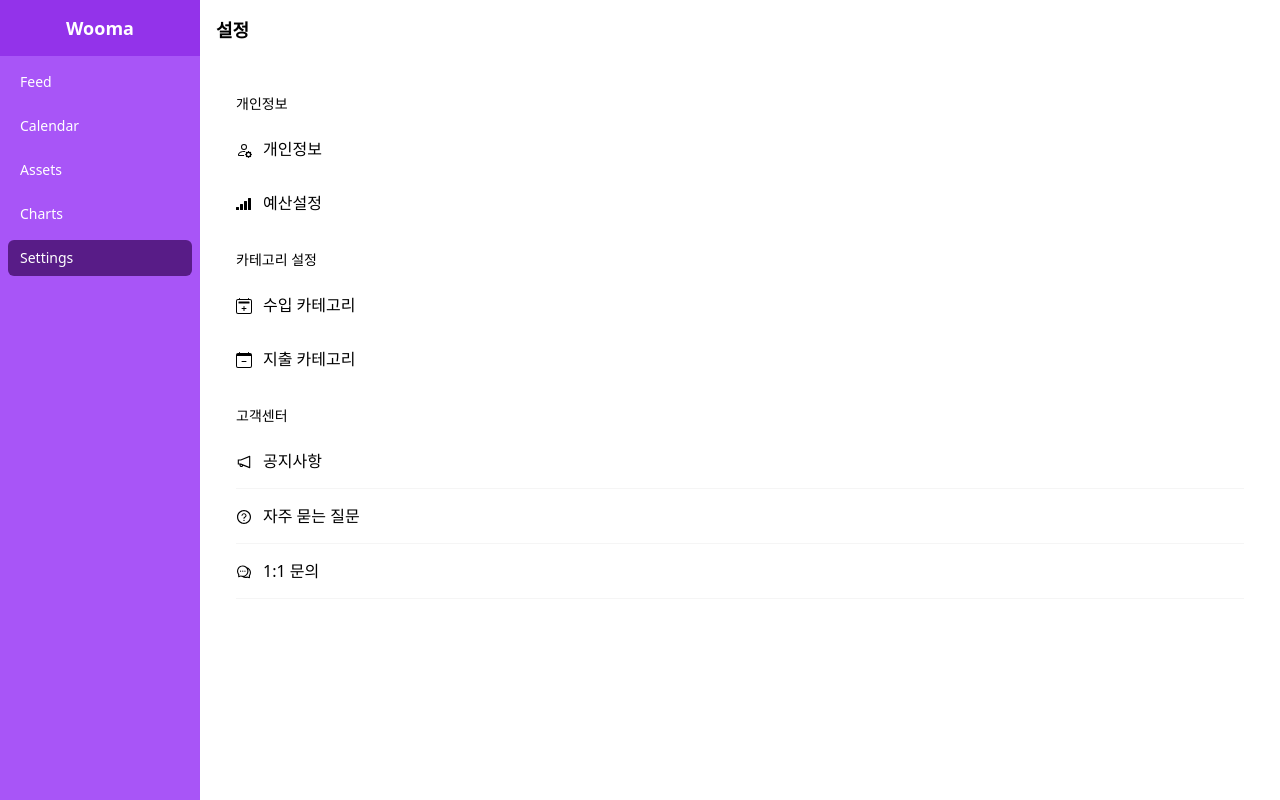
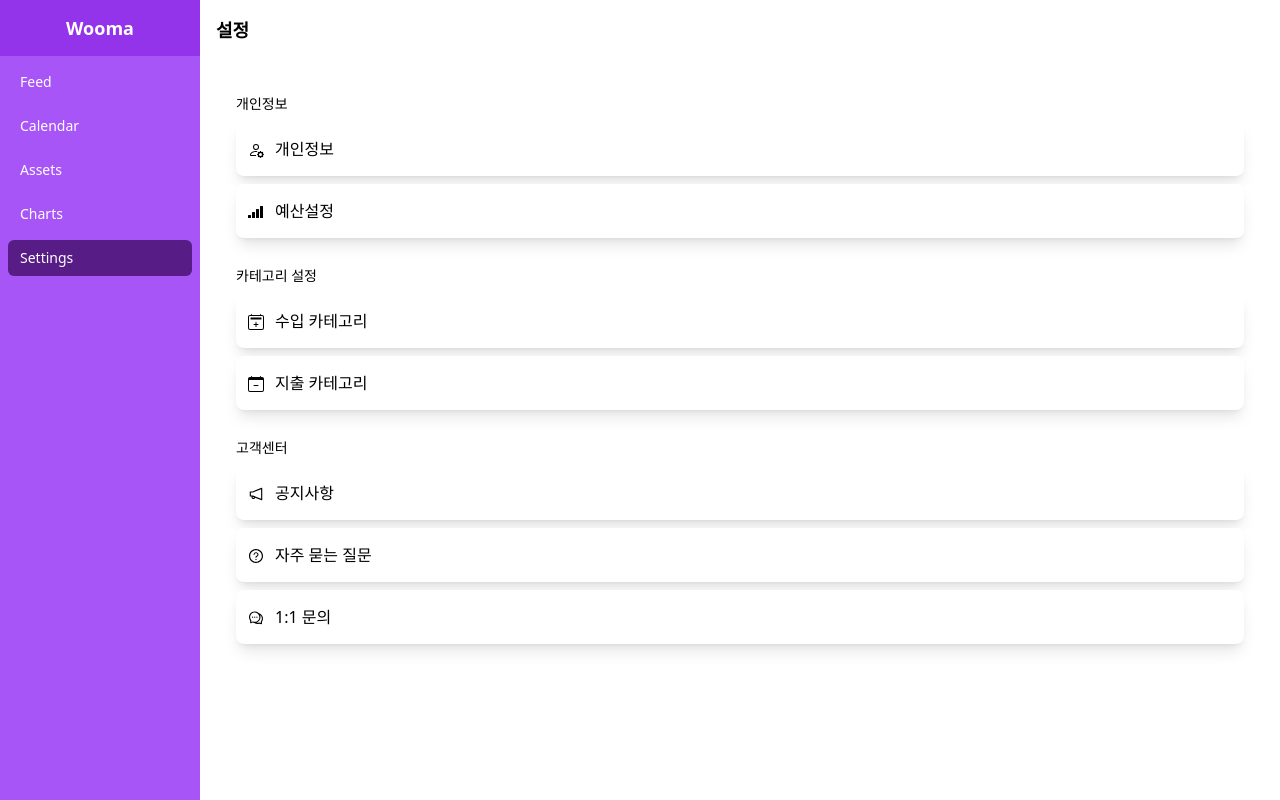
Before and after one commit to taewonnn/Wooma, a React (Vite) app: page /settings in a window 1280 px wide. Built offline with nearby package versions, Linux system fonts and the light colour scheme; no server answers.

Commit message:
feat: setting - 레이아웃

```diff
--- a/src/components/member/account/AccountInfo.tsx
+++ b/src/components/member/account/AccountInfo.tsx
@@ -13,7 +13,7 @@ function AccountInfo() {
       <p className="text-999 mb-2 text-sm">개인정보</p>
       {menuItems.map((item, index) => (
         <Link to={item.to} key={index}>
-          <div className="flex items-center py-[15px]">
+          <div className="card mb-2 flex items-center rounded-lg bg-white px-3 py-[15px] shadow-lg">
             <Img src={item.icon} alt={item.label} className="mr-3 h-[15px] w-[15px]" />
             <p>{item.label}</p>
           </div>
--- a/src/components/member/account/CategorySetting.tsx
+++ b/src/components/member/account/CategorySetting.tsx
@@ -14,7 +14,7 @@ function CategorySetting() {
       <p className="text-999 mb-2 text-sm">카테고리 설정</p>
       {menuItems.map((item, index) => (
         <Link to={item.to} key={index}>
-          <div className="flex items-center py-[15px]">
+          <div className="card mb-2 flex items-center rounded-lg bg-white px-3 py-[15px] shadow-lg">
             <Img src={item.icon} alt={item.label} className="mr-3 h-[15px] w-[15px]" />
             <p>{item.label}</p>
           </div>
--- a/src/components/member/account/CustomerServiceMenu.tsx
+++ b/src/components/member/account/CustomerServiceMenu.tsx
@@ -14,7 +14,7 @@ function CustomerServiceMenu() {
       <p className="text-999 mb-2 text-sm">고객센터</p>
       {menuItems.map((item, index) => (
         <Link to={item.to} key={index}>
-          <div className="flex items-center border-b border-b-[#F5F5F5] py-[15px]">
+          <div className="card mb-2 flex items-center rounded-lg bg-white px-3 py-[15px] shadow-lg">
             <Img src={item.icon} alt={item.label} className="mr-3 h-[15px] w-[15px]" />
             <p>{item.label}</p>
           </div>
```
